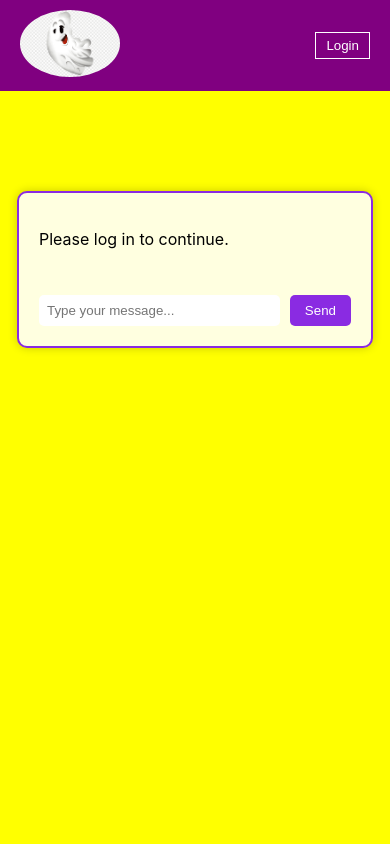
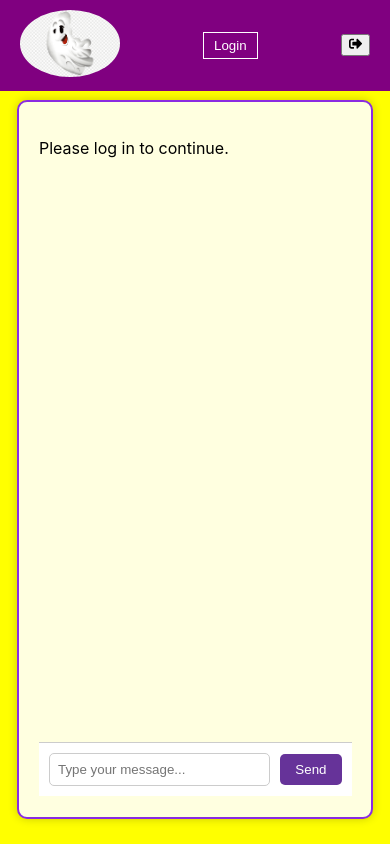
Before and after one commit to Mixchelle/chatboot, a React (Create React App) app in the folder front/: page /home in a window 390 px wide. Built offline with nearby package versions, Linux system fonts and the light colour scheme.

Commit message:
adcionando estilos mobile

```diff
--- a/front/src/components/Cadastro.Style.css
+++ b/front/src/components/Cadastro.Style.css
@@ -39,31 +39,20 @@ label {
 .form--input {
   width: 100%;
   height: 40px;
-  border-radius: 0; /* Set border-radius to 0 */
-  border: 0; /* Remove the border */
-  border-bottom: 1px solid gray; /* Add a bottom border */
+  border-radius: 0;
+  border: 0;
+  border-bottom: 1px solid gray;
   padding: 0.8em;
   font-family: 'Inter', sans-serif;
   outline: none;
 }
 
 .form--input:focus {
-  border: 0; /* Remove border on focus */
+  border: 0;
   outline: none;
-  border-bottom: 1px solid #639; /* Add a colored bottom border on focus */
+  border-bottom: 1px solid #639;
 }
 
-.check-div {
-  display: flex;
-  flex-direction: row;
-  justify-content: flex-start;
-  align-items: center;
-  margin-bottom: 1rem;
-}
-
-.check-div input[type="checkbox"] {
-  margin-right: 0.625em;
-}
 
 .error-message {
   color: red;
@@ -83,14 +72,11 @@ label {
   margin-top: 1.25em;
 }
 
-
-
-
-
 .input-with-icon {
   display: flex;
   align-items: center;
   position: relative;
+  width: 105%;
 }
 
 .password-icon {
@@ -106,7 +92,7 @@ label {
     background-color: white;
     box-shadow: 5px 5px 15px -1px rgba(0,0,0,0.75);
     width: 70%;
-    height: 400px;
+
   }
 
   .btn-div {
@@ -118,4 +104,10 @@ label {
     width: 100%;
   }
 
+  .form--submit{
+    width: 100%;
+    height: 65px;
+  }
+
+
 }
--- a/front/src/components/Cadastro.jsx
+++ b/front/src/components/Cadastro.jsx
@@ -1,5 +1,7 @@
 import React, { useState } from "react";
 import { FaEye, FaEyeSlash } from "react-icons/fa";
+import logo from '../img/logo.png';
+
 import './Cadastro.Style.css';
 import { useNavigate } from 'react-router-dom';
 
@@ -58,7 +60,9 @@ const Cadastro = () => {
   return (
     <div className="container">
     <form className="form">
-      <h1>Cadastrar</h1>
+      <h1>
+      <img style={{ width: '50px', borderRadius: '50%', textAlign: 'center', justifyContent: 'center', }} src={logo} alt="logo" />
+        Cadastrar</h1>
       <div className="input-div">
         <label>Login:</label>
         <input
--- a/front/src/components/Header.css
+++ b/front/src/components/Header.css
@@ -20,3 +20,9 @@
   color: white;
   cursor: pointer;
 }
+
+.sign-out-icon {
+  background-color: transparent; /* Torna o fundo do ícone transparente */
+  font-size: 1.25em; /* Ajuste o tamanho do ícone conforme necessário */
+  vertical-align: middle; /* Alinhar verticalmente com o texto */
+}
--- a/front/src/components/Header.jsx
+++ b/front/src/components/Header.jsx
@@ -1,15 +1,20 @@
 import React from 'react';
 import { Link } from 'react-router-dom';
-import {  FaUser } from 'react-icons/fa';
-import logo from '../img/logo.png';
+import { FaUser, FaSignOutAlt } from 'react-icons/fa';import logo from '../img/logo.png';
 
 import './Header.css';
 
 const Header = () => {
+
   const isUserLoggedIn = () => {
     // Verifica se o usuário está logado
     const username = localStorage.getItem('username');
     return !!username; // Retorna true se o username existir
+  };
+
+  const handleLogout = () => {
+    localStorage.removeItem('username');
+    alert('saiu');
   };
 
   const getUsername = () => {
@@ -31,11 +36,16 @@ const Header = () => {
             </h4>
 
         ) : (
-          <Link to="/login">
+          <Link to="/">
             <button>Login</button>
           </Link>
         )}
       </div>
+      <Link to="/">
+            <button onClick={ handleLogout}>
+              <FaSignOutAlt className="user-icon" />
+            </button>
+          </Link>
     </div>
   );
 };
--- a/front/src/components/Home.css
+++ b/front/src/components/Home.css
@@ -99,10 +99,47 @@
 
 
 @media (max-width: 768px) {
-  .chat-container{
+  .chat-container {
     width: 80%;
+    height: 80%;
+    position: absolute;
+    bottom: 0; /* Fixa no rodapé */
+    left: 10px;
+    right: 10px;
+    display: flex;
+    flex-direction: column; /* Alinha os elementos verticalmente */
   }
-  .message-text{
-    font-size: small ;
+
+  .message-text {
+    font-size: small;
+  }
+
+  .chat-input {
+    display: flex;
+    align-items: center;
+    justify-content: space-between;
+    padding: 10px;
+    background-color: #fff;
+    border-top: 1px solid #ccc;
+    position: fixed;
+    margin-bottom: 10px;
+    margin-top: 620px;
+    width: 75%;
+  }
+
+  .chat-input input[type="text"] {
+    flex: 1; /* O input ocupará o espaço disponível */
+    padding: 8px;
+    border: 1px solid #ccc;
+    border-radius: 5px;
+  }
+
+  .chat-input button {
+    padding: 8px 15px;
+    border: none;
+    background-color: #639;
+    color: white;
+    border-radius: 5px;
+    cursor: pointer;
   }
 }
--- a/front/src/components/Login.jsx
+++ b/front/src/components/Login.jsx
@@ -63,9 +63,9 @@ const Login = () => {
 
       <form className="form">
 
-        <span className="signup">
+        <h1>
         <img style={{ width: '50px', borderRadius: '50%', textAlign: 'center', justifyContent: 'center', }} src={logo} alt="logo" />
-          Sign Up</span>
+          Sign Up</h1>
         <div className="input-div">
           <input
             className="form--input"
```
